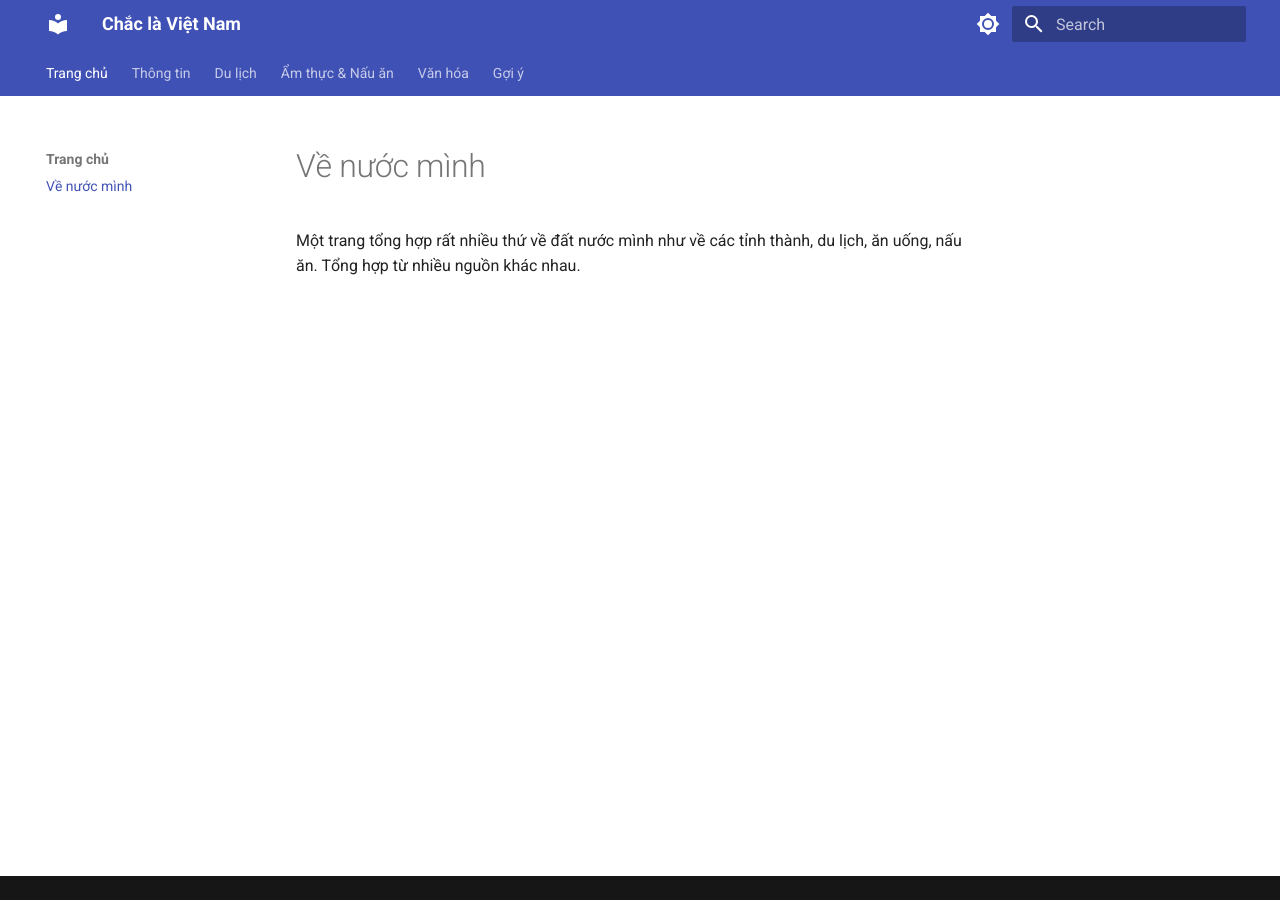
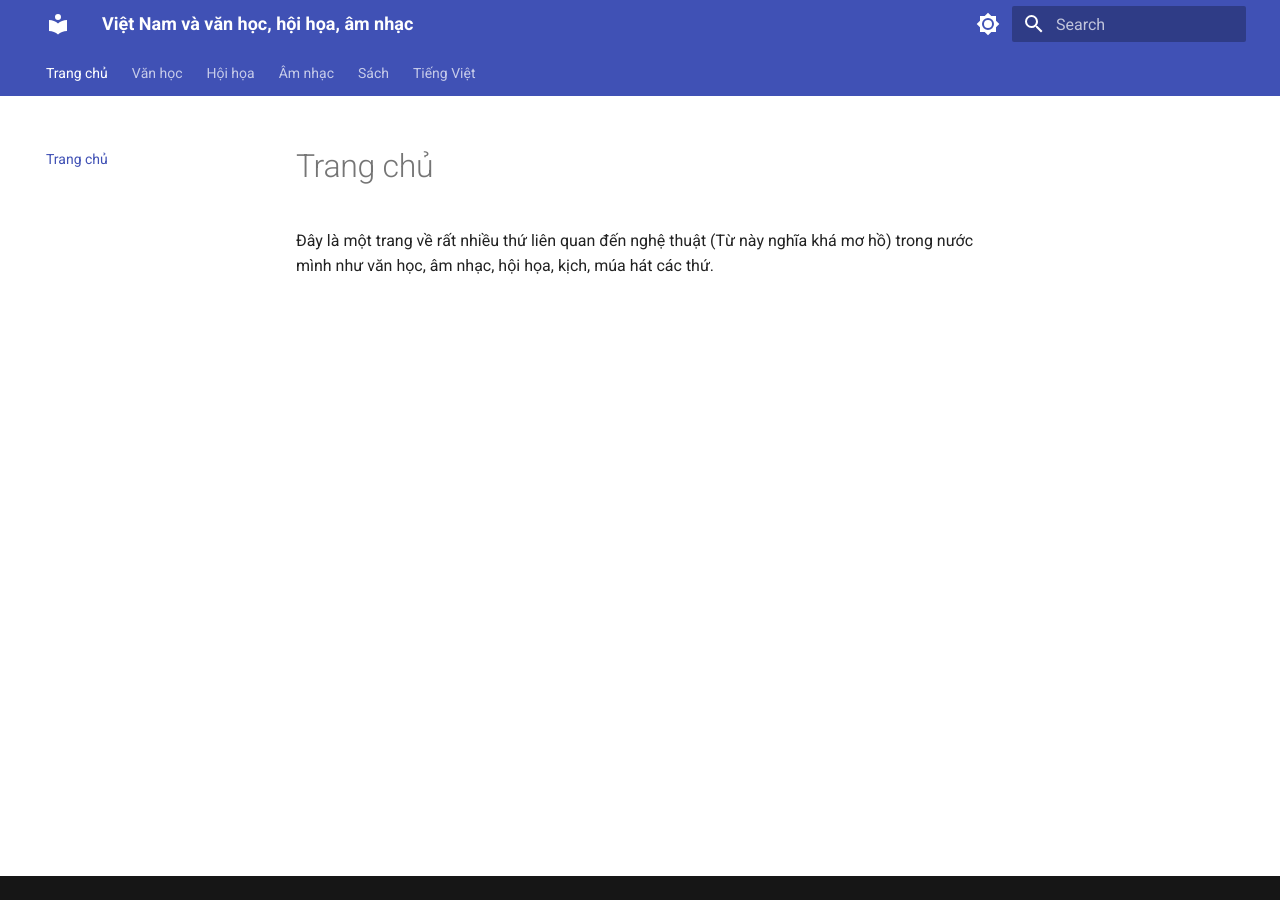
Before and after one commit to daihocmo/chac-la-viet-nam, an MkDocs documentation site: the page built from docs/index.md, in a window 1280 px wide. Built offline with MkDocs 1.6.1 and Material for MkDocs 9.7.7, drawn with Linux system fonts in a browser that asks for light colours.

Commit message:
Khởi động lại dự án #2. Điều chỉnh lại cấu trúc trang và chuyển nội dung sang phát triển về nghệ thuật

```diff
--- a/docs/index.md
+++ b/docs/index.md
@@ -1 +1 @@
-Một trang tổng hợp rất nhiều thứ về đất nước mình như về các tỉnh thành, du lịch, ăn uống, nấu ăn. Tổng hợp từ nhiều nguồn khác nhau.
+Đây là một trang về rất nhiều thứ liên quan đến nghệ thuật (Từ này nghĩa khá mơ hồ) trong nước mình như văn học, âm nhạc, hội họa, kịch, múa hát các thứ.
--- a/mkdocs.yml
+++ b/mkdocs.yml
@@ -1,22 +1,22 @@
-site_name: Chắc là Việt Nam
-site_description: Một trang tổng hợp rất nhiều thứ về đất nước mình
+site_name: Việt Nam và văn học, hội họa, âm nhạc
+site_description: Một trang tổng hợp rất nhiều nội dung liên quan đến văn học, hội họa, âm nhạc và những nội dung tương tự
 site_author: duykhanh471
 
 nav:
-  - 'Trang chủ':
-    - 'Về nước mình': index.md
-  - 'Thông tin':
-    - 'Giới thiệu': gioi-thieu.md
-  - 'Du lịch':
-    - 'Khu vui chơi': 'du-lich/khu-vui-choi.md'
-    - 'Cảnh đẹp': 'du-lich/phong-canh-dep.md'
-  - 'Ẩm thực & Nấu ăn':
-    - 'Món ngon miền Bắc': 'am-thuc/mon-ngon-mien-bac.md'
-    - 'Món ngon miền Nam': 'am-thuc/mon-ngon-mien-nam.md'
-  - 'Văn hóa':
-    - 'Chưa có gì': 'van-hoa/van-hoa.md'
-  - 'Gợi ý':
-    - 'Khu gợi ý tổng': 'recs.md'
+  - 'Trang chủ': index.md
+  - 'Văn học':
+    - 'Dân gian': 'van-hoc-dan-gian.md'
+    - 'Trung đại': 'van-hoc-trung-dai.md'
+    - 'Thế kỉ 20': 'van-hoc-the-ki-20.md'
+    - 'Hiện đại': 'van-hoc-hien-dai.md'
+  - 'Hội họa':
+    - 'Ngày xưa': 'hoi-hoa-ngay-xua.md'
+    - 'Hiện đại': 'hoi-hoa-hien-dai.md'
+  - 'Âm nhạc':
+    - 'Truyền thống': 'nhac-truyen-thong.md'
+    - 'Hiện đại': 'nhac-hien-dai.md'
+  - 'Sách': sach.md
+  - 'Tiếng Việt': 'net-dep-cua-tieng-viet.md'
 
 theme:
   palette:
```
Also changed, not shown: README.md (+1 -2 lines), docs/du-lich/phong-canh-dep.md (deleted, +0 -1 lines), docs/hoi-hoa-hien-dai.md (added, +1 -0 lines), docs/hoi-hoa-ngay.xua.md (added, +3 -0 lines), docs/net-dep-cua-tieng-viet.md (added, +3 -0 lines), docs/recs.md (deleted, +0 -1 lines), docs/sach.md (added, +5 -0 lines), docs/van-hoc-dan-gian.md (added, +3 -0 lines), docs/van-hoc-the-ki-20.md (added, +9 -0 lines), docs/van-hoc-trung-dai.md (added, +3 -0 lines), docs/am-nhac-hien-dai.md (added), docs/am-thuc/mon-ngon-mien-bac.md (deleted), docs/am-thuc/mon-ngon-mien-nam.md (deleted), docs/du-lich/khu-vui-choi.md (deleted), 4 more files.
